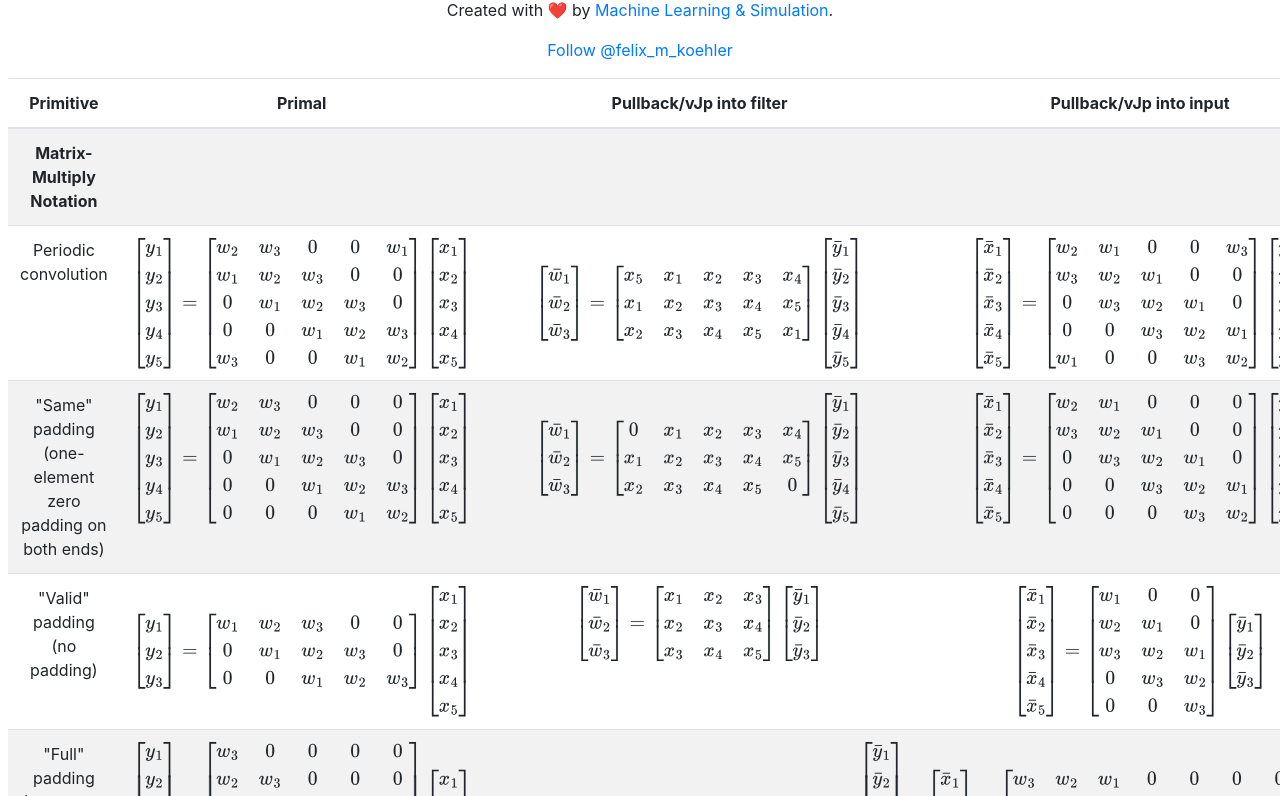
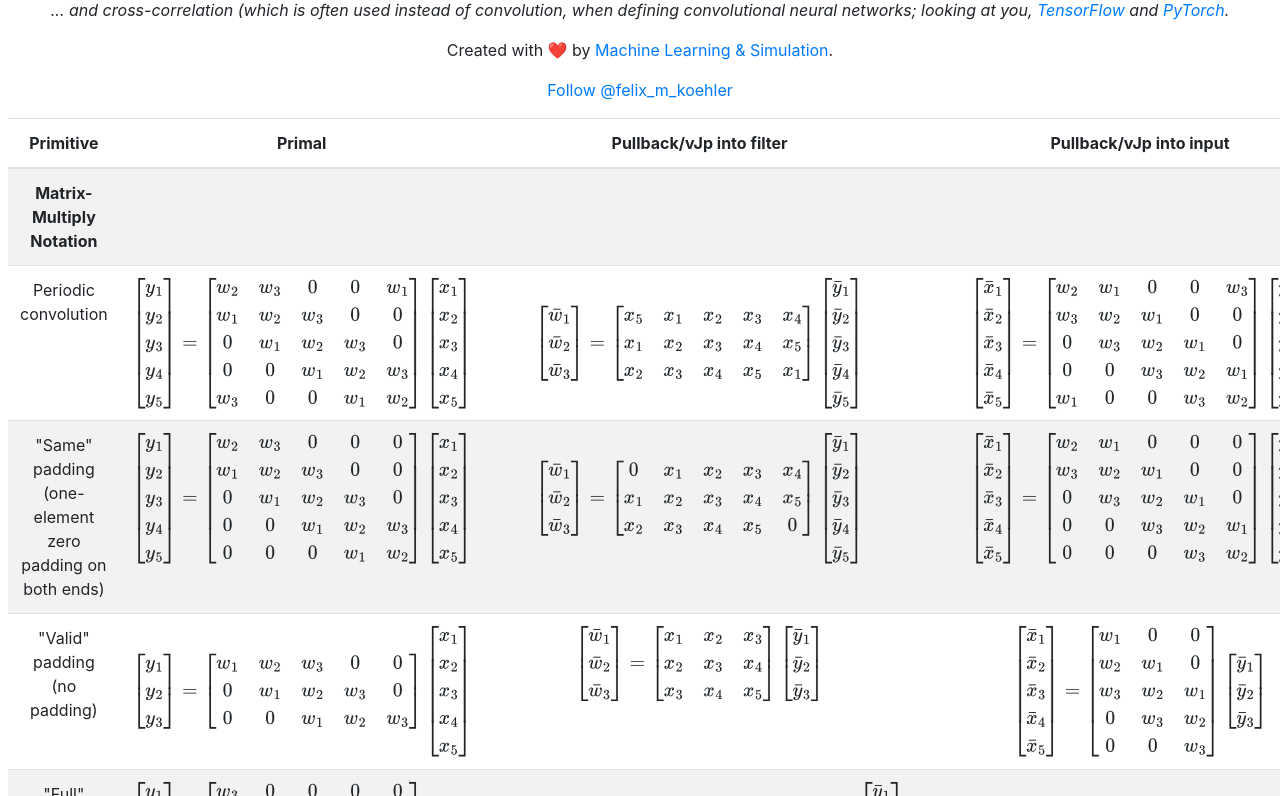
Before and after one commit to Ceyron/conv-autodiff-table, a plain HTML site: page index.html in a window 1280 px wide. Shown: the part 66-862 px from the top of the page. Drawn offline with nearby package versions, Linux system fonts and the light colour scheme.

Commit message:
Add note on that there is also cross-correlation

```diff
--- a/index.html
+++ b/index.html
@@ -22,6 +22,14 @@ MathJax = {
 </head>
 <body class="p-2">
 <h1 class="text-center">1D Convolution Autodiff Primitive Rules</h1>
+<p class="text-center">
+  <i>... and cross-correlation (which is often used instead of convolution, when
+  defining convolutional neural networks; looking at you, <a
+  href="https://www.tensorflow.org/api_docs/python/tf/nn/convolution">TensorFlow</a>
+  and
+  <a
+  href="https://pytorch.org/docs/stable/generated/torch.nn.Conv1d.html">PyTorch</a>.</i>
+</p>
 <p class="text-center">
   Created with ❤️ by <a href="https://www.youtube.com/@MachineLearningSimulation">Machine Learning & Simulation</a>.
 </p>
```
